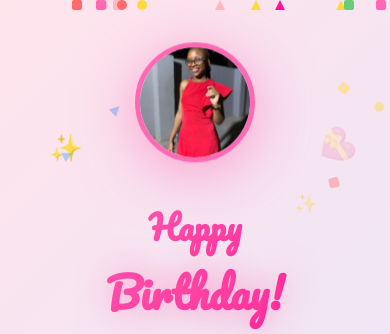
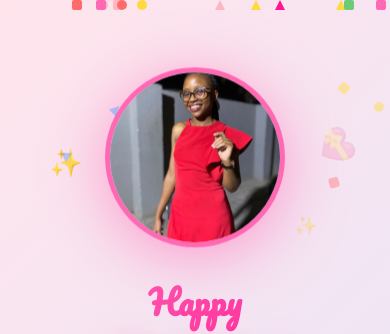
Before and after one commit to WazDevZm/wazingwa-2026, a plain HTML site: page birthday-surprise/index.html in a window 390 px wide. Shown: the top 334 px of the page. Drawn offline with Linux system fonts and the light colour scheme.

Commit message:
Make photo larger and more visible with better spacing

```diff
--- a/birthday-surprise/style.css
+++ b/birthday-surprise/style.css
@@ -74,9 +74,9 @@ body {
 }
 
 .photo-container {
-  width: 200px;
-  height: 200px;
-  margin: 0 auto 30px;
+  width: 280px;
+  height: 280px;
+  margin: 40px auto 30px;
   position: relative;
   animation: photoFloat 3s ease-in-out infinite;
 }
@@ -507,8 +507,9 @@ body {
   }
 
   .photo-container {
-    width: 150px;
-    height: 150px;
+    width: 220px;
+    height: 220px;
+    margin: 30px auto 25px;
   }
 
   .birthday-title {
@@ -604,8 +605,9 @@ body {
 
 @media (max-width: 480px) {
   .photo-container {
-    width: 120px;
-    height: 120px;
+    width: 180px;
+    height: 180px;
+    margin: 25px auto 20px;
   }
 
   .birthday-title {
```
